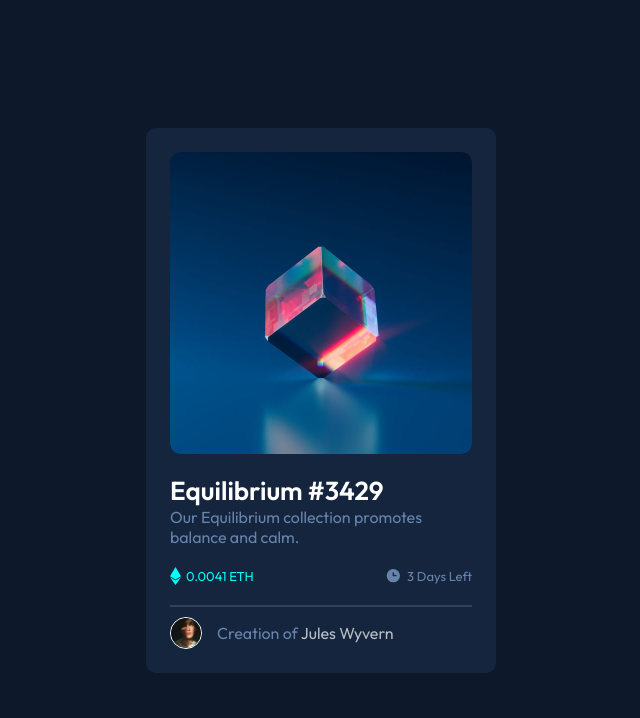
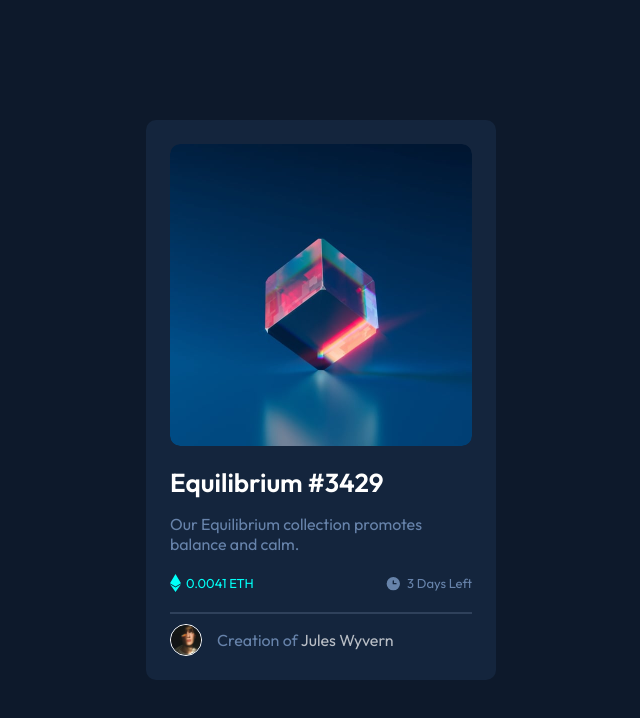
Before and after one commit to Mirare23/nft-github.io, a plain HTML site: page index.html in a window 1280 px wide. Shown: the whole page, without its empty margins (319-959 px from the left). Drawn offline with Linux system fonts and the light colour scheme.

Commit message:
Fixing bug on css

```diff
--- a/style.css
+++ b/style.css
@@ -70,11 +70,12 @@ img {
 }
 
 .title {
+    display: block;
     color: var(--White);
     font-weight: 600;
     font-size: 26px;
-    margin-bottom: 20px;
     cursor: pointer;
+    margin-bottom: 15px;
     text-decoration: none;
 }
 
```
